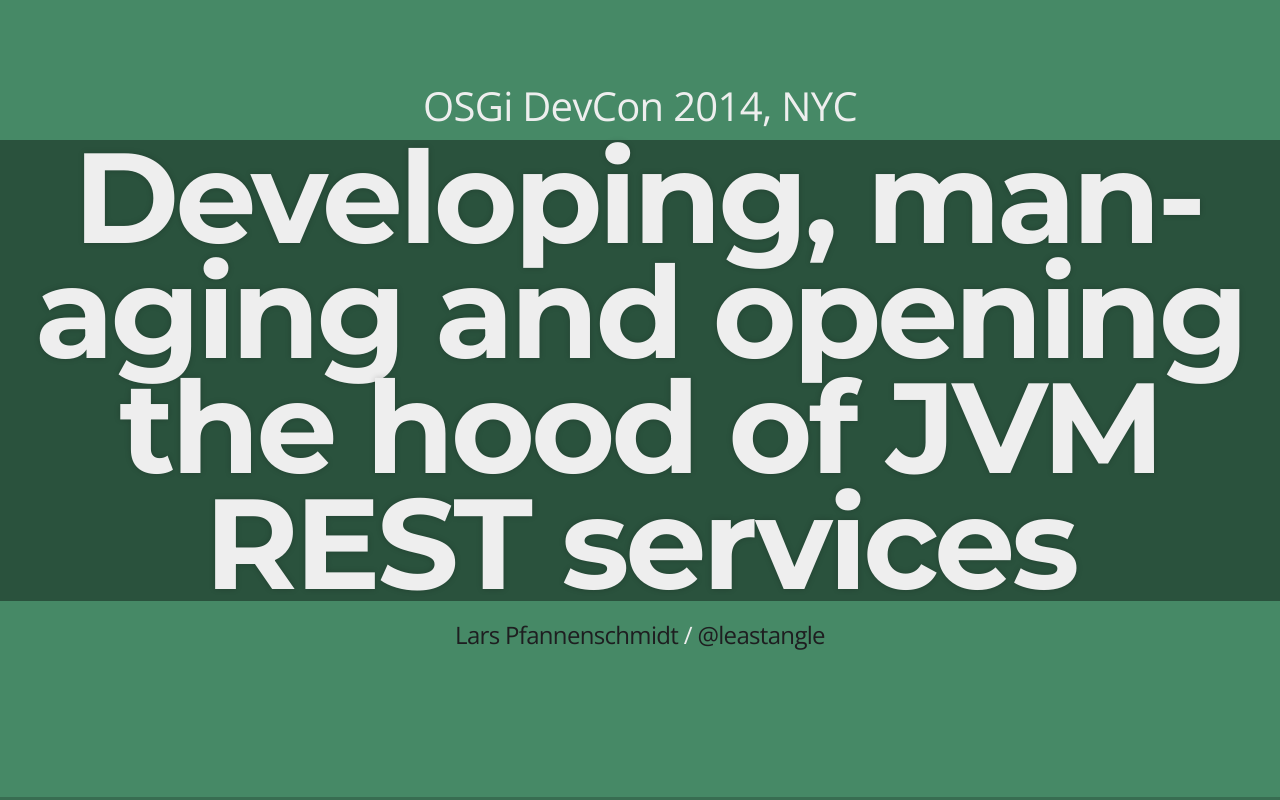
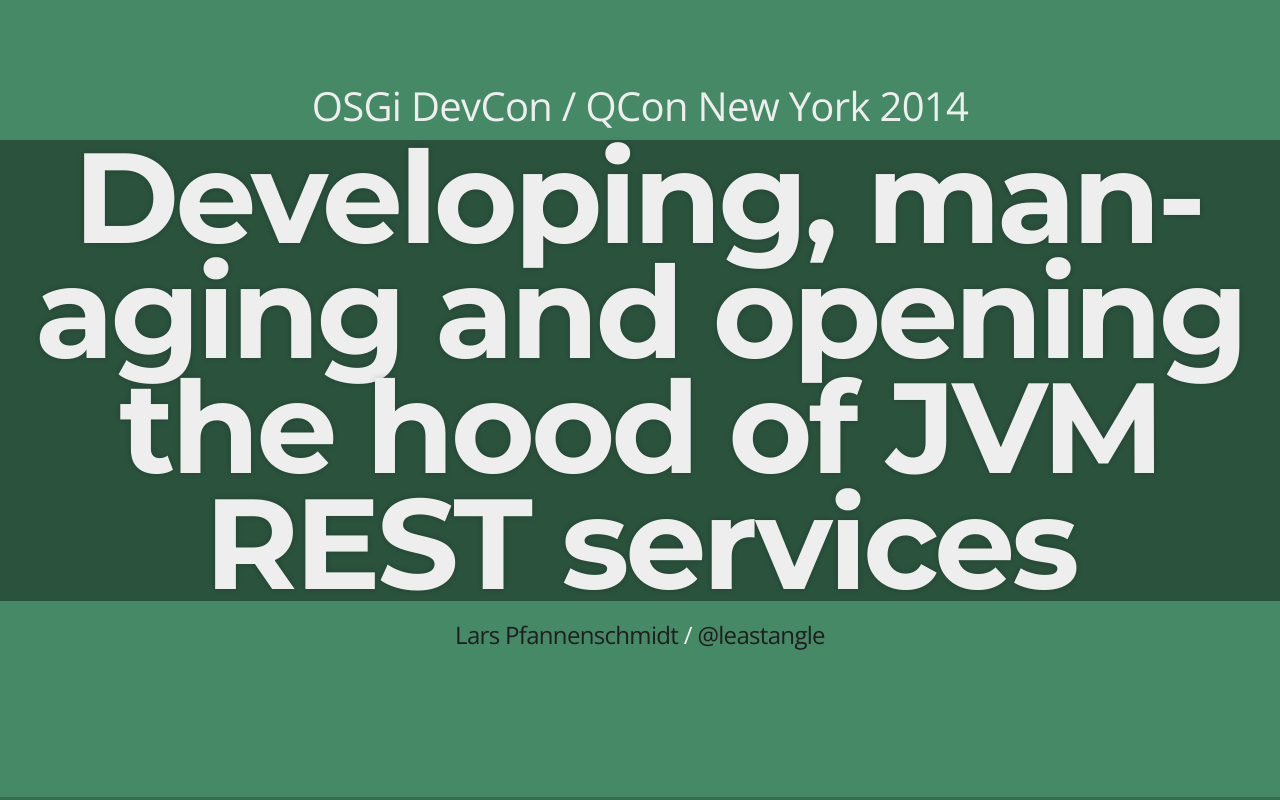
Before and after one commit to swookiee/swookiee.github.io, a website: page devcon2014/index.html in a window 1280 px wide. Drawn offline with nearby package versions, Linux system fonts and the light colour scheme; grey boxes are pictures that could not be loaded.

Commit message:
Changed conf title

```diff
--- a/devcon2014/index.html
+++ b/devcon2014/index.html
@@ -44,7 +44,7 @@
         <div class="slides" >
             <section>
                 <section>
-                    <p>OSGi DevCon 2014, NYC</p>
+                    <p>OSGi DevCon / QCon New York 2014</p>
                     <h1>Developing, managing and opening the hood of JVM REST services</h1>
                     <p>
                         <small><a href="http://swookiee.com">Lars Pfannenschmidt</a> / <a href="http://twitter.com/leastangle">@leastangle</a></small>
```
